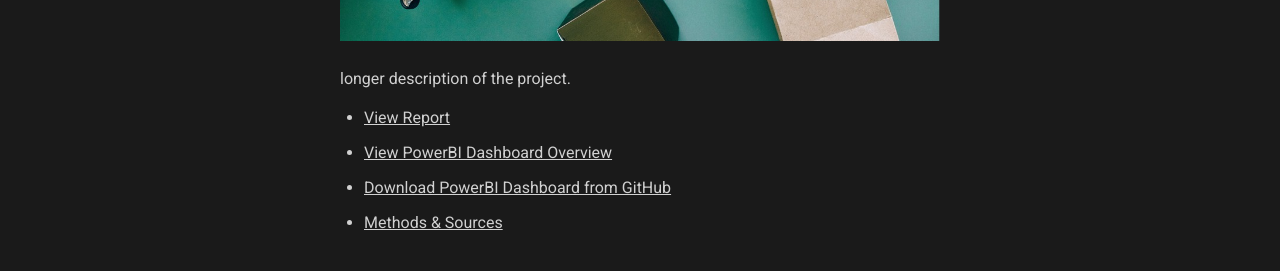
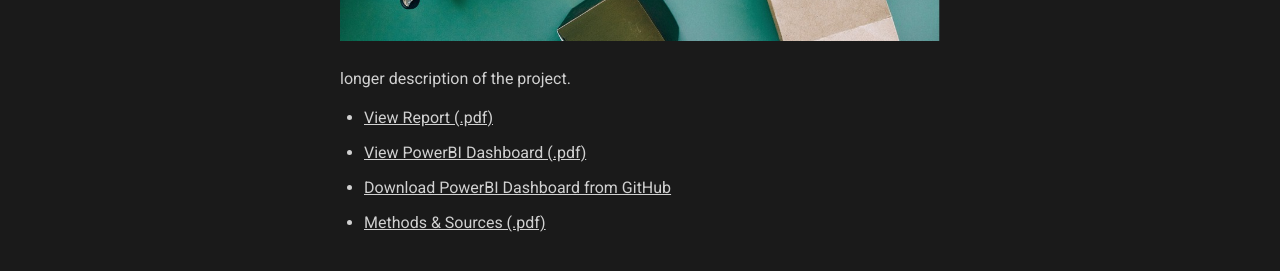
Before and after one commit to joanna-wi/joanna-wi.github.io, a Jekyll site: the page built from _projects/project-1.md, in a window 1280 px wide. Shown: the part 490-761 px from the top of the page. Built offline with Jekyll 4.4.1, drawn with Linux system fonts in a browser that asks for light colours; nearby versions of some CDN libraries.

Commit message:
Update project-1.md

```diff
--- a/_projects/project-1.md
+++ b/_projects/project-1.md
@@ -6,7 +6,7 @@
 
 longer description of the project.
 
-- <a href="https://joanna-wi.github.io/Project-1/Olist%20Report.pdf" target="_blank" rel="noopener noreferrer">View Report</a>
-- <a href="https://joanna-wi.github.io/Project-1/Dashboard%20Overview.pdf" target="_blank" rel="noopener noreferrer">View PowerBI Dashboard Overview</a>
+- <a href="https://joanna-wi.github.io/Project-1/Olist%20Report.pdf" target="_blank" rel="noopener noreferrer">View Report (.pdf)</a>
+- <a href="https://joanna-wi.github.io/Project-1/Dashboard%20Overview.pdf" target="_blank" rel="noopener noreferrer">View PowerBI Dashboard (.pdf)</a>
 - <a href="https://github.com/joanna-wi/joanna-wi.github.io/blob/Project-1/Project%201%20-%20Dashboard.pbix" target="_blank" rel="noopener noreferrer">Download PowerBI Dashboard from GitHub</a>
-- <a href="https://joanna-wi.github.io/Project-1/Methods%20and%20sources.pdf" target="_blank" rel="noopener noreferrer">Methods &amp; Sources</a>
+- <a href="https://joanna-wi.github.io/Project-1/Methods%20and%20sources.pdf" target="_blank" rel="noopener noreferrer">Methods &amp; Sources (.pdf)</a>
```
